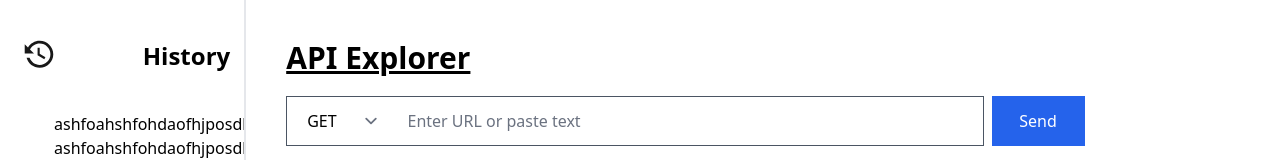
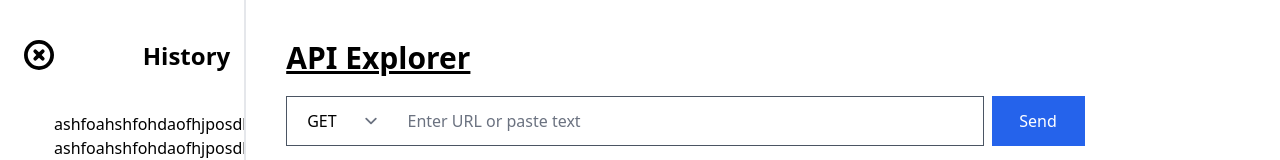
Before and after one commit to ihossen016/api-explorer, a React (Vite) app: page / in a window 1280 px wide. Both pictures are taken after a click on the picture 38 px from the left and 54 px from the top of the page. Shown: the top 160 px of the page. Built offline with nearby package versions, Linux system fonts and the light colour scheme.

Commit message:
close icon added

```diff
--- a/src/components/History.jsx
+++ b/src/components/History.jsx
@@ -1,7 +1,7 @@
 import React, { useState } from "react";
 
 function History() {
-    const [mobileWidth, setMobileWidth] = useState(false);
+    const [isOpen, setIsOpen] = useState(false);
 
     return (
         <div
@@ -9,11 +9,11 @@ function History() {
         >
             <img
                 className="cursor-pointer"
-                src="./history.svg"
+                src={`./${!isOpen ? "history" : "close"}.svg`}
                 alt="history-icon"
-                onClick={() => setMobileWidth(!mobileWidth)}
+                onClick={() => setIsOpen(!isOpen)}
             />
-            <div className={`w-full pr-5 ${!mobileWidth ? "hidden" : ""}`}>
+            <div className={`w-full pr-5 ${!isOpen ? "hidden" : ""}`}>
                 <h2 className="text-lg font-black text-right md:text-2xl">
                     History
                 </h2>
```
